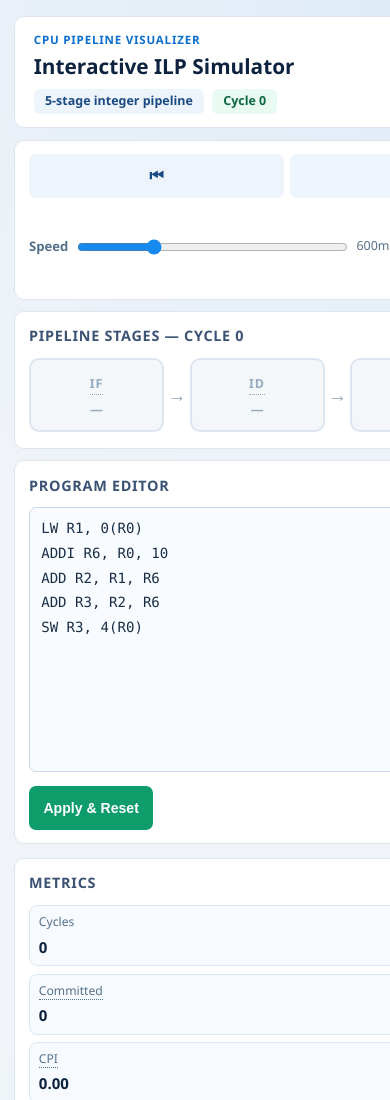
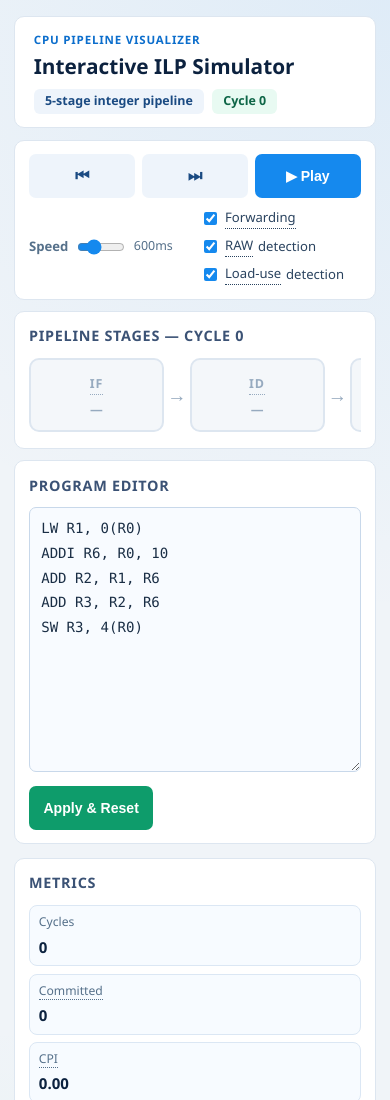
Before and after one commit to spatil47/instruction-pipelining-simulator, a Vue app: page / in a window 390 px wide. Shown: the top 1100 px of the page. Built offline with nearby package versions, Linux system fonts and the light colour scheme.

Commit message:
Fix mobile viewport overflow from intrinsic grid widths

```diff
--- a/src/App.vue
+++ b/src/App.vue
@@ -606,6 +606,7 @@ const displayedCycle = computed(
   --text-sm: 0.82rem;
   --text-body: 0.9rem;
   max-width: 1280px;
+  width: 100%;
   margin: 0 auto;
   padding: var(--space-4) var(--space-3) 3rem;
   display: grid;
@@ -616,6 +617,7 @@ const displayedCycle = computed(
 .app-main {
   display: grid;
   gap: var(--space-2);
+  min-width: 0;
 }
 
 .sr-only {
@@ -641,6 +643,11 @@ const displayedCycle = computed(
   background: #fff;
   border: 1px solid #dde6f0;
   border-radius: var(--radius-panel);
+  min-width: 0;
+}
+
+.header-title {
+  min-width: 0;
 }
 .eyebrow {
   font-size: 0.72rem;
@@ -654,6 +661,7 @@ h1 {
   margin: 0.2rem 0 0;
   font-size: clamp(1.3rem, 2.8vw, 1.8rem);
   color: #0c223f;
+  overflow-wrap: anywhere;
 }
 .header-meta {
   display: flex;
@@ -680,6 +688,7 @@ h1 {
   border: 1px solid #dde6f0;
   border-radius: var(--radius-panel);
   padding: var(--space-3) 1.1rem;
+  min-width: 0;
 }
 h2.section-title {
   margin: 0 0 0.7rem;
@@ -696,16 +705,19 @@ h2.section-title {
   grid-template-columns: auto auto 1fr;
   align-items: center;
   gap: var(--space-3);
+  min-width: 0;
 }
 .controls-left {
   display: flex;
   gap: var(--space-1);
   align-items: center;
+  min-width: 0;
 }
 .controls-speed {
   display: flex;
   align-items: center;
   gap: var(--space-1);
+  min-width: 0;
 }
 .controls-toggles {
   display: flex;
@@ -713,6 +725,7 @@ h2.section-title {
   flex-wrap: wrap;
   align-items: center;
   justify-content: flex-end;
+  min-width: 0;
 }
 .ctrl-label {
   font-size: 0.82rem;
@@ -736,6 +749,8 @@ h2.section-title {
   color: #2a435f;
   cursor: pointer;
   user-select: none;
+  min-width: 0;
+  overflow-wrap: anywhere;
 }
 .toggle-label input {
   accent-color: #1589ee;
@@ -786,6 +801,7 @@ h2.section-title {
   overflow-x: auto;
   padding-bottom: 0.15rem;
   scrollbar-width: thin;
+  max-width: 100%;
 }
 .stage-box {
   flex: 0 0 150px;
@@ -877,6 +893,7 @@ h2.section-title {
   display: flex;
   align-items: center;
   gap: var(--space-1);
+  min-width: 0;
 }
 .scrubber {
   flex: 1;
@@ -909,19 +926,22 @@ h2.section-title {
 /* Main two-column grid */
 .main-grid {
   display: grid;
-  grid-template-columns: 340px 1fr;
+  grid-template-columns: minmax(0, 340px) minmax(0, 1fr);
   gap: 0.85rem;
   align-items: start;
+  min-width: 0;
 }
 .left-col,
 .right-col {
   display: grid;
   gap: 0.85rem;
+  min-width: 0;
 }
 
 /* Program editor */
 .program-editor {
   width: 100%;
+  max-width: 100%;
   font-family: "JetBrains Mono", "Fira Mono", "Consolas", monospace;
   font-size: var(--text-sm);
   border: 1px solid #c8d8ea;
@@ -1022,6 +1042,7 @@ h2.section-title {
 /* Waterfall */
 .waterfall-scroll {
   overflow-x: auto;
+  max-width: 100%;
   border: 1px solid #e0eaf4;
   border-radius: 8px;
   background: linear-gradient(90deg, #f8fbff, #ffffff 42%);
```
